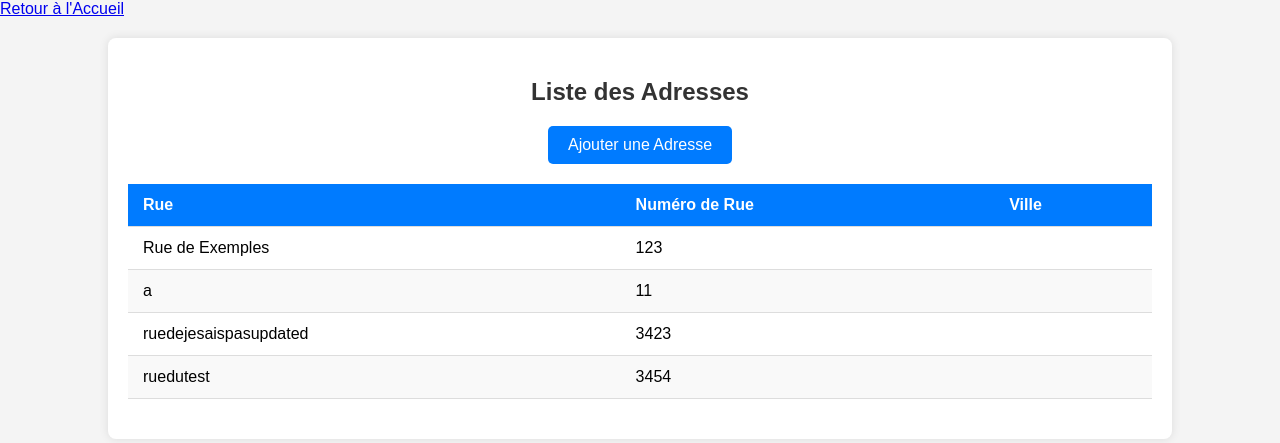
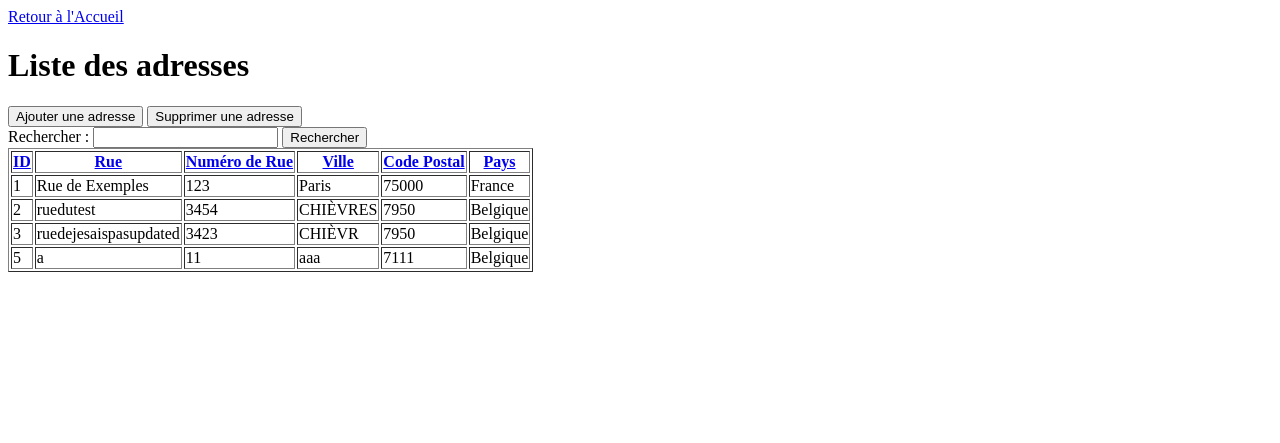
Before and after one commit to antoinept04/Projet_MDO, a Django app: page /adresses/ in a window 1280 px wide. Shown: the top 443 px of the page. Run offline with Django 4.2, Linux system fonts and the light colour scheme; a user stored in the database is signed in; data comes from the database, SQL or seed files in the repository; both versions use the stored data as it was after the commit.

Commit message:
Adresse suite

```diff
--- a/gui/views.py
+++ b/gui/views.py
@@ -124,7 +124,7 @@ class AdresseList(StaffRequiredMixin,ListView):
 
     def get_queryset(self):
         # Récupérer les paramètres GET
-        sort_by = self.request.GET.get('sort_by', 'rue')  # Par défaut : titre
+        sort_by = self.request.GET.get('sort_by', 'id')  # Par défaut : titre
         order = self.request.GET.get('order', 'asc')  # Par défaut : asc
 
         # Définir le préfixe pour la direction du tri
@@ -132,11 +132,12 @@ class AdresseList(StaffRequiredMixin,ListView):
 
         # Options de tri supportées
         sorting_options = {
+            'id':'id',
             'rue':'rue',
             'n_rue':'n_rue',
-            'ville__nom_ville':'ville__nom_ville',
-            'ville__code_postal':'ville__code_postal',
-            'ville__pays':'ville__pays',
+            'ville':'ville',
+            'ville_code_postal':'ville__code_postal',
+            'ville_pays':'ville__pays',
         }
         queryset = super().get_queryset()
 
@@ -148,59 +149,97 @@ class AdresseList(StaffRequiredMixin,ListView):
 
 
 @login_required(login_url='login')
-def adresse_create(request):
-    form_adresse = AdresseForm()
-    form_ville = VilleForm()
-
+def create_adresse(request):
     if request.method == 'POST':
-        form_ville = VilleForm(request.POST)
-        form_adresse = AdresseForm(request.POST)
-
-        if form_adresse.is_valid()and form_ville.is_valid():
-            # Récupérer les champs de la ville depuis le formulaire VilleForm
-            nom_ville = form_ville.cleaned_data['nom_ville']
-            code_postal = form_ville.cleaned_data['code_postal']
-            pays = form_ville.cleaned_data['pays']
-
-            # Vérifier si la ville existe déjà
-            ville_existante = Ville.objects.filter(nom_ville=nom_ville, code_postal=code_postal).first()
-
-            if not ville_existante:
-                # Si la ville n'existe pas, créer une nouvelle ville
-                ville = form_ville.save()
+        adresse_form = AdresseForm(request.POST)
+
+        if adresse_form.is_valid():
+            # Récupérer les informations de l'adresse
+            rue = adresse_form.cleaned_data['rue']
+            n_rue = adresse_form.cleaned_data['n_rue']
+
+            # Récupérer les informations de la ville depuis le formulaire
+            nom_ville = request.POST.get('nom_ville')
+            code_postal = request.POST.get('code_postal')
+            pays = request.POST.get('pays')
+
+            if nom_ville and code_postal and pays:
+                # Créer ou récupérer la ville correspondante
+                ville, created = Ville.objects.get_or_create(
+                    nom_ville=nom_ville,
+                    defaults={
+                        'code_postal': code_postal,
+                        'pays': pays
+                    }
+                )
+
+                # Vérifier si une adresse identique existe déjà
+                if Adresse.objects.filter(rue=rue, n_rue=n_rue, ville=ville).exists():
+                    adresse_form.add_error(None, "Cette adresse existe déjà.")
+                else:
+                    # Créer et enregistrer l'adresse
+                    adresse = adresse_form.save(commit=False)
+                    adresse.ville = ville
+                    adresse.save()
+
+                    return redirect('adresses_list')  # Rediriger après la création
             else:
-                # Utiliser la ville existante
-                ville = ville_existante
-
-            # Utiliser commit=False pour différer l'enregistrement de l'adresse
-            adresse = form_adresse.save(commit=False)
-
-            # Récupérer les champs de l'adresse depuis le formulaire AdresseForm
-            rue = form_adresse.cleaned_data['rue']
-            n_rue = form_adresse.cleaned_data['n_rue']
-
-            # Vérifier si l'adresse existe déjà
-            adresse_existante = Adresse.objects.filter(rue=rue, n_rue=n_rue, ville=ville).first()
-
-            if adresse_existante:
-                # Si l'adresse existe déjà, l'utiliser
-                adresse = adresse_existante
-            else:
-                # Sinon, créer une nouvelle adresse
-                adresse = form_adresse.save(commit=False)
-                adresse.ville = ville  # Lier la ville à l'adresse
-                adresse.save()
-            # Une fois l'utilisateur créé, rediriger vers la liste des personnes
-            return redirect('adresse_list')  # Redirection vers une autre vue
-
+                # Gérer le cas où les informations de la ville sont incomplètes
+                adresse_form.add_error(None, "Veuillez remplir les informations de la ville.")
     else:
-        form_adresse = AdresseForm()
-        form_ville = VilleForm()
+        adresse_form = AdresseForm()
 
     return render(request, 'gui/ajouter_adresse.html', {
-        'form_adresse': form_adresse,
-        'form_ville': form_ville
+        'adresse_form': adresse_form,
     })
+
+class AdresseResearch(StaffRequiredMixin,ListView):
+    model = Adresse
+    template_name = 'gui/lister_adresses.html'
+
+    def get_queryset(self):
+        search_query = self.request.GET.get('search', '')
+
+        if search_query:
+            # Diviser la chaîne de recherche en mots-clés
+            keywords = search_query.split()
+            query = Q()
+
+            for keyword in keywords:
+                # Ajouter chaque mot aux différents champs de recherche
+                query |= Q(rue__icontains=keyword) | \
+                         Q(n_rue__icontains=keyword)|\
+                        Q(ville__nom_ville__icontains=keyword) |\
+                        Q(ville__code_postal__icontains=keyword)|\
+                        Q(ville__pays__icontains=keyword)
+
+            # Retourner les livres correspondant aux critères
+            return Adresse.objects.filter(query).distinct()
+
+        # Si aucun terme de recherche, retourner tous les livres
+        return Adresse.objects.all()
+
+class AdresseDelete(StaffRequiredMixin, View):
+    template_name = 'gui/supprimer_adresse.html'
+
+    def get(self, request):
+        # Afficher le formulaire où l'utilisateur entre l'email de la personne
+        return render(request, self.template_name)
+
+    def post(self, request):
+        # Récupérer l'email de la personne soumis dans le formulaire
+        adresse_id = request.POST.get('adresse_id')
+        if adresse_id:
+            # Obtenir l'objet Personne avec l'email fourni
+            # Assurez-vous que le champ 'email' existe et est unique dans le modèle Personne
+            adresse = get_object_or_404(Adresse, id=adresse_id)
+            # Supprimer la personne
+            adresse.delete()
+            # Rediriger vers la liste des personnes après la suppression
+            return redirect(reverse_lazy('adresses_list'))
+        # Si l'email n'est pas fourni ou invalide, afficher une erreur
+        return render(request, self.template_name, {'error': 'Adresse invalide.'})
+
 
 
 """------------------------------GERER-LES-PERSONNES------------------------------"""
--- a/projet_mdo/urls.py
+++ b/projet_mdo/urls.py
@@ -19,13 +19,13 @@ from django.urls import path
 from gui.models import Editeur, Illustrateur, Commander
 from gui.views import (
     VilleList, VilleCreate,
-    AdresseList, adresse_create,
+    AdresseList, create_adresse,
     RoleList, RoleCreate,
     PersonneList, personne_create, PersonneDelete, PersonneUpdate, PersonneSelectView,
     FournisseurList, FournisseurCreate,
     EditeurList, EditeurCreate,
     AuteurList, AuteurCreate,
-    LivreList, create_livre, LivreDelete, LivreUpdate, LivreResearch, saisir_isbn, PersonneResearch,
+    LivreList, create_livre, LivreDelete, LivreUpdate, LivreResearch, saisir_isbn, PersonneResearch, AdresseResearch,AdresseList, AdresseDelete,
     EcrireList, EcrireCreate,
     CommanderList, CommanderCreate, CommanderUpdate, CommanderDelete, CommanderSearchResult, terminer_commande ,
     NotificationList,
@@ -48,7 +48,9 @@ urlpatterns = [
 
 
     path('adresses/', AdresseList.as_view(), name='adresses_list'),
-    path('adresses/create/', adresse_create, name='adresses_create'),
+    path('adresses/create/', create_adresse, name='adresses_create'),
+    path('adresses/research/', AdresseResearch.as_view(), name='adresses_research'),
+    path('adresses/delete/',AdresseDelete.as_view(), name='adresses_delete'),
 
 
     path('roles/', RoleList.as_view(), name='roles_list'),
--- a/templates/gui/lister_adresses.html
+++ b/templates/gui/lister_adresses.html
@@ -3,94 +3,70 @@
 <head>
     <meta charset="UTF-8">
     <meta name="viewport" content="width=device-width, initial-scale=1.0">
-    <title>Liste des Adresses</title>
-    <style>
-        body {
-            font-family: Arial, sans-serif;
-            margin: 0;
-            padding: 0;
-            background-color: #f4f4f4;
-        }
-        .container {
-            width: 80%;
-            margin: 20px auto;
-            background: #fff;
-            padding: 20px;
-            border-radius: 8px;
-            box-shadow: 0 0 10px rgba(0, 0, 0, 0.1);
-        }
-        h2 {
-            color: #333;
-            text-align: center;
-            margin-bottom: 20px;
-        }
-        table {
-            width: 100%;
-            border-collapse: collapse;
-            margin: 20px 0;
-            font-size: 16px;
-        }
-        table th, table td {
-            padding: 12px 15px;
-            text-align: left;
-            border-bottom: 1px solid #ddd;
-        }
-        table th {
-            background-color: #007BFF;
-            color: white;
-        }
-        table tr:nth-child(even) {
-            background-color: #f9f9f9;
-        }
-        .add-button {
-            display: block;
-            width: fit-content;
-            margin: 20px auto;
-            padding: 10px 20px;
-            text-align: center;
-            background-color: #007BFF;
-            color: white;
-            text-decoration: none;
-            border-radius: 5px;
-            font-size: 16px;
-        }
-        .add-button:hover {
-            background-color: #0056b3;
-        }
-    </style>
+    <title>Catalogue des livres</title>
 </head>
 <body>
 <div class="button-container">
     <a href="{% url 'homepage' %}" class="button">Retour à l'Accueil</a>
 </div>
-<div class="container">
-    <h2>Liste des Adresses</h2>
+    <h1>Liste des adresses</h1>
 
-    <a href="/adresses/create/" class="add-button">Ajouter une Adresse</a>
+    <a href="/adresses/create/"><button>Ajouter une adresse</button></a>
+    <a href="/adresses/delete/"><button>Supprimer une adresse</button></a>
 
-    <table>
+    <form method="GET" action="{% url 'adresses_research' %}">
+        <label for="search">Rechercher :</label>
+        <input type="text" id="search" name="search"  value="{{ request.GET.search }}">
+        <button type="submit">Rechercher</button>
+    </form>
+
+    <table border="1">
         <thead>
             <tr>
-                <th>Rue</th>
-                <th>Numéro de Rue</th>
-                <th>Ville</th>
+                <th>
+                    <a href="?sort_by=id&order={% if request.GET.order == 'asc' %}desc{% else %}asc{% endif %}">
+                        ID
+                    </a>
+                </th>
+                 <th>
+                    <a href="?sort_by=rue&order={% if request.GET.order == 'asc' %}desc{% else %}asc{% endif %}">
+                        Rue
+                    </a>
+                </th>
+                <th>
+                    <a href="?sort_by=n_rue&order={% if request.GET.order == 'asc' %}desc{% else %}asc{% endif %}">
+                        Numéro de Rue
+                    </a>
+                </th>
+                <th>
+                    <a href="?sort_by=ville&order={% if request.GET.order == 'asc' %}desc{% else %}asc{% endif %}">
+                        Ville
+                    </a>
+                </th>
+                <th>
+                    <a href="?sort_by=ville_code_postal&order={% if request.GET.order == 'asc' %}desc{% else %}asc{% endif %}">
+                        Code Postal
+                    </a>
+                </th>
+                <th>
+                    <a href="?sort_by=ville_pays&order={% if request.GET.order == 'asc' %}desc{% else %}asc{% endif %}">
+                        Pays
+                    </a>
+                </th>
             </tr>
         </thead>
         <tbody>
             {% for adresse in object_list %}
-            <tr>
-                <td>{{ adresse.rue }}</td>
-                <td>{{ adresse.n_rue }}</td>
-                <td>{{ adresse.ville.nom }}</td>
-            </tr>
-            {% empty %}
-            <tr>
-                <td colspan="3" style="text-align: center;">Aucune adresse trouvée.</td>
-            </tr>
+                <tr>
+                    <td>{{ adresse.id }}</td>
+                    <td>{{ adresse.rue }}</td>
+                    <td>{{ adresse.n_rue }}</td>
+                    <td>{{ adresse.ville }}</td>
+                    <td>{{ adresse.ville.code_postal }}</td>
+                    <td>{{ adresse.ville.pays }}</td>
+                </tr>
             {% endfor %}
         </tbody>
     </table>
-</div>
-
 </body>
 </html>
```
Also changed, not shown: templates/gui/ajouter_adresse.html (+18 -71 lines), templates/gui/supprimer_adresse.html (added, +17 -0 lines), db.sqlite3.
